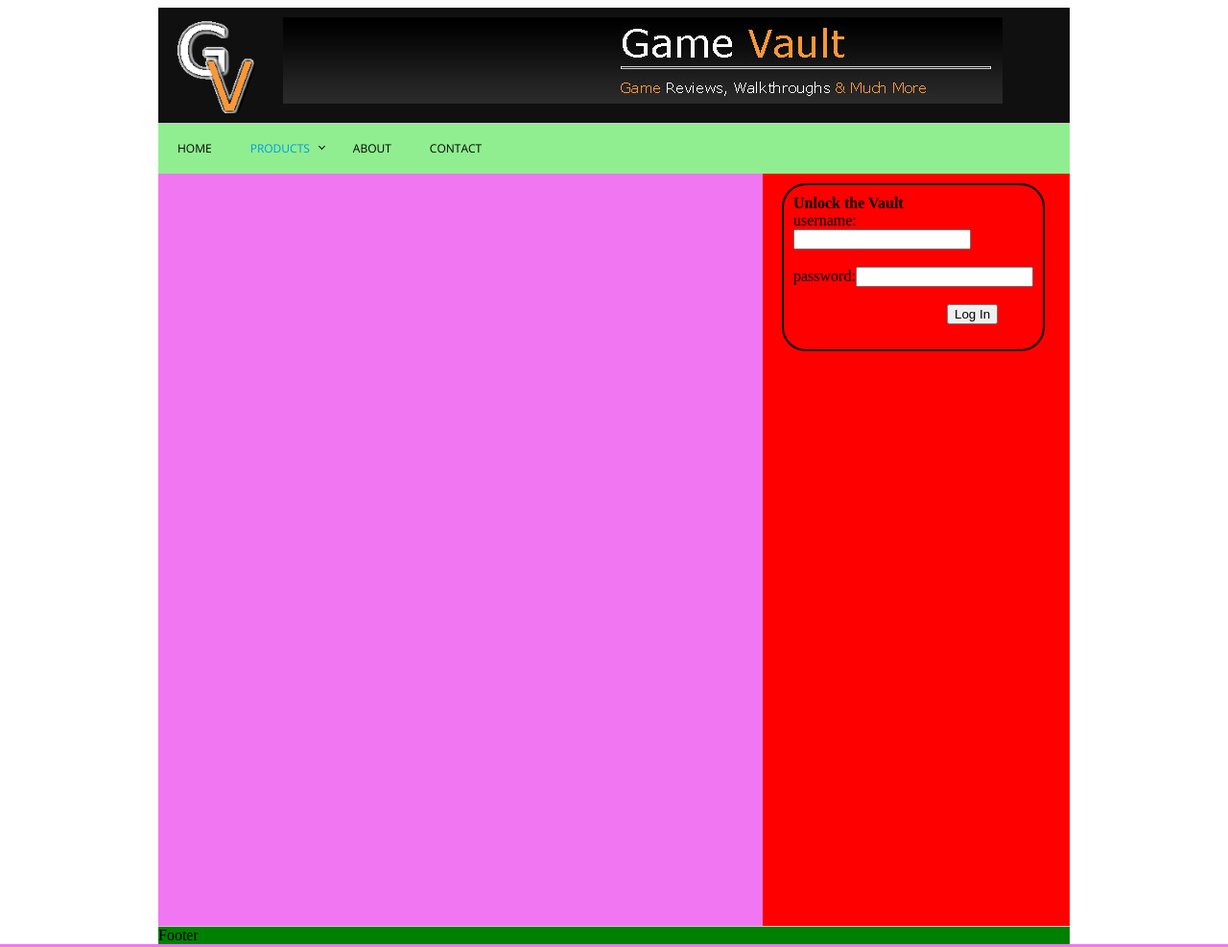
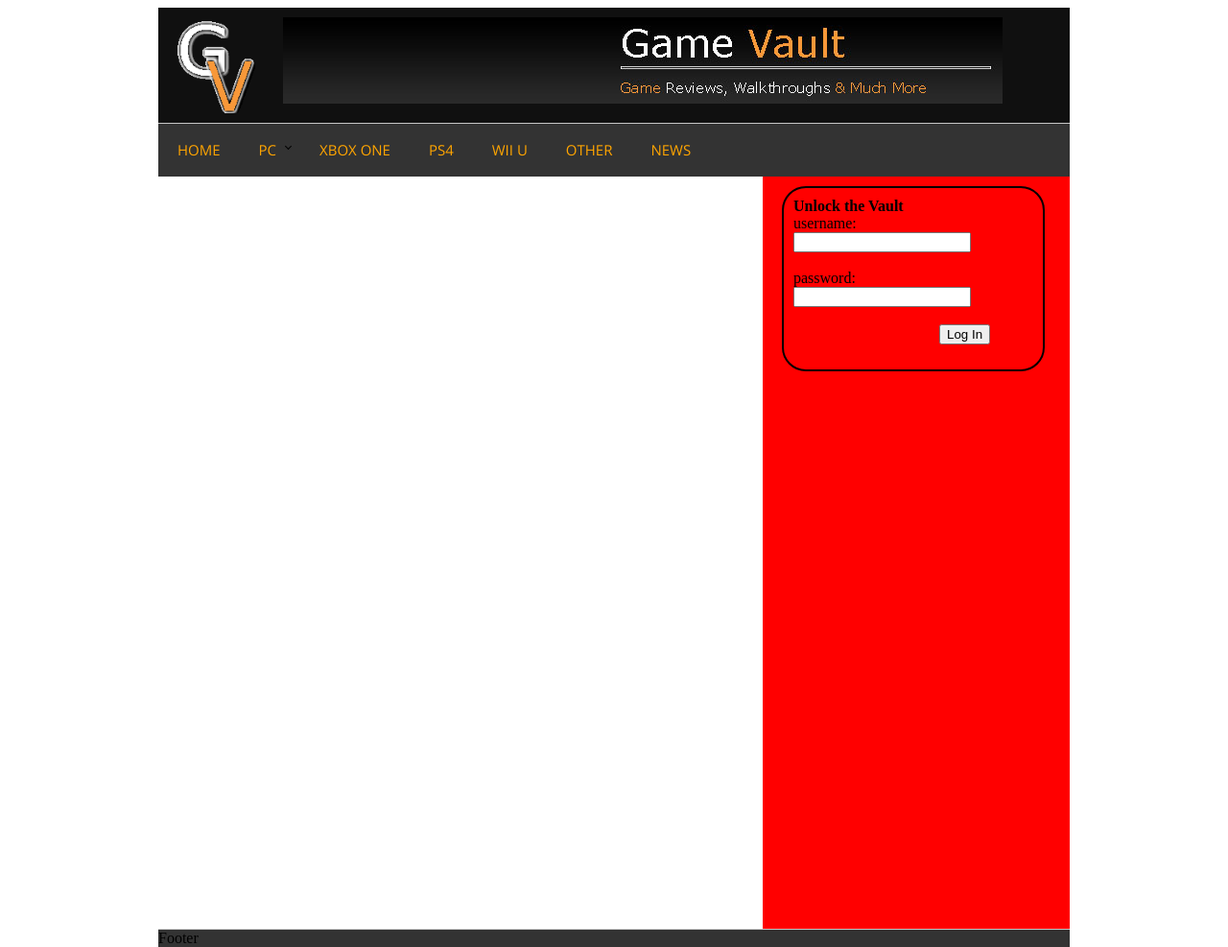
Before and after one commit to AlcatrazGR/Game_Vault_Repository, a PHP site: page / in a window 1280 px wide. Shown: the whole page at 96% size. Run offline with PHP 8.4, Linux system fonts and the light colour scheme.

Commit message:
Allages sthn emfanisi kai sto menu

```diff
--- a/Game Vault/CSS Files/indexStyle.css
+++ b/Game Vault/CSS Files/indexStyle.css
@@ -5,3 +5,13 @@
 	width: 100px;
 	height: 100px;
 }
+
+#cssmenu span{
+	color: orange;
+	font-size: 15px;
+}
+
+#cssmenu li span:hover{
+	/*Sets the shadow of the text on the links*/
+	text-shadow: -1px 1px 8px #ffc, 1px -1px 8px white;
+}
--- a/Game Vault/CSS Files/mainStructure.css
+++ b/Game Vault/CSS Files/mainStructure.css
@@ -36,10 +36,6 @@
 	float:left;
 	width:630px;
 	height: 100%;
-	background-color: #F076F2;
-
-
-
 }
 #right_col{
 	float: left;
@@ -50,7 +46,7 @@
 }
 
 #footer{
-	background-color: green;
+	background-color: #333;
 	border-top: 1px solid #c7c7c7;
 	width:950px;
 	float:left;
@@ -64,4 +60,4 @@
 	 padding: 10px 10px;
 	 margin-top:10px;
 	 margin-left:20px;
-	   }
+}
--- a/Game Vault/CSS Files/styles.css
+++ b/Game Vault/CSS Files/styles.css
@@ -31,7 +31,7 @@
   width: auto;
   font-family: 'Open Sans', sans-serif;
   line-height: 1;
-  background: lightgreen;
+  background: #333;
 }
 #menu-line {
   position: absolute;
--- a/Game Vault/index.html
+++ b/Game Vault/index.html
@@ -29,25 +29,35 @@
 			<!--Menu Part-->
 			<div id="cssmenu">
 				<ul>
-					<li> <a href='#'> Home </a> </li>
-					<li class='active has-sub'> <a href='#'> Products </a>
+					<li> <a href='#'> <span> Home </span> </a> </li>
+					<li class='active has-sub'> <a href='#'> <span> PC </span> </a> </li>
+					<li> <a href='#'> <span> XBOX One </span> </a> </li>
+					<li> <a href='#'> <span> PS4 </span> </a> </li>
+					<li> <a href='#'> <span> Wii U </span> </a> </li>
+					<li> <a href='#'> <span> Other </span> </a>
 						<ul>
-							<li class='has-sub'> <a href='#'> Product 1 </a>
+							<li class='has-sub'> <a href='#'> Nintendo </a>
 								<ul>
-									<li> <a href='#'> Sub Product </a> </li>
-									<li> <a href='#'> Sub Product </a> </li>
+									<li> <a href='#'> GameCube </a> </li>
+									<li> <a href='#'> Wii </a> </li>
+									<li> <a href='#'> Nintendo 64 </a> </li>
 								</ul>
 							</li>
-							<li class='has-sub'> <a href='#'> Product 2 </a>
+							<li class='has-sub'> <a href='#'> Sony Playstation </a>
 								<ul>
-									<li> <a href='#'> Sub Product </a> </li>
-									<li> <a href='#'> Sub Product </a> </li>
+									<li> <a href='#'> Playstation 2 </a> </li>
+									<li> <a href='#'> Playstation 3 </a> </li>
+								</ul>
+							</li>
+							<li class='has-sub'> <a href='#'> XBOX </a>
+								<ul>
+									<li> <a href='#'> XBOX </a> </li>
+									<li> <a href='#'> XBOX 360 </a> </li>
 								</ul>
 							</li>
 						</ul>
 					</li>
-					<li> <a href='#'> About </a> </li>
-					<li> <a href='#'> Contact </a> </li>
+					<li> <a href='#'> <span> News </span> </a> </li>
 				</ul>
 			</div>
 
@@ -59,15 +69,14 @@
 						<form action="" method="post">
 							<b>Unlock the Vault</b>
 							<br>
-							username:<input type="text" name="username"><br><br>
-							password:<input type="text" name="password"><br><br>
+							username:&nbsp;<input type="text" name="username"><br><br>
+							password:&nbsp;<input type="text" name="password"><br><br>
 							&nbsp;&nbsp;&nbsp;&nbsp;&nbsp;&nbsp;&nbsp;&nbsp;&nbsp;
 							&nbsp;&nbsp;&nbsp;&nbsp;&nbsp;&nbsp;&nbsp;&nbsp;&nbsp;
 							&nbsp;&nbsp;&nbsp;&nbsp;&nbsp;&nbsp;&nbsp;&nbsp;&nbsp;
-							&nbsp;&nbsp;&nbsp;&nbsp;&nbsp;&nbsp;&nbsp;&nbsp;&nbsp;
-							<input type="submit" value="Log In">
-
-		</form>
+							&nbsp;&nbsp;&nbsp;&nbsp;&nbsp;&nbsp;&nbsp;
+							<input type="submit" value="Log In" />
+						</form>
 
 					</div>
 
```
